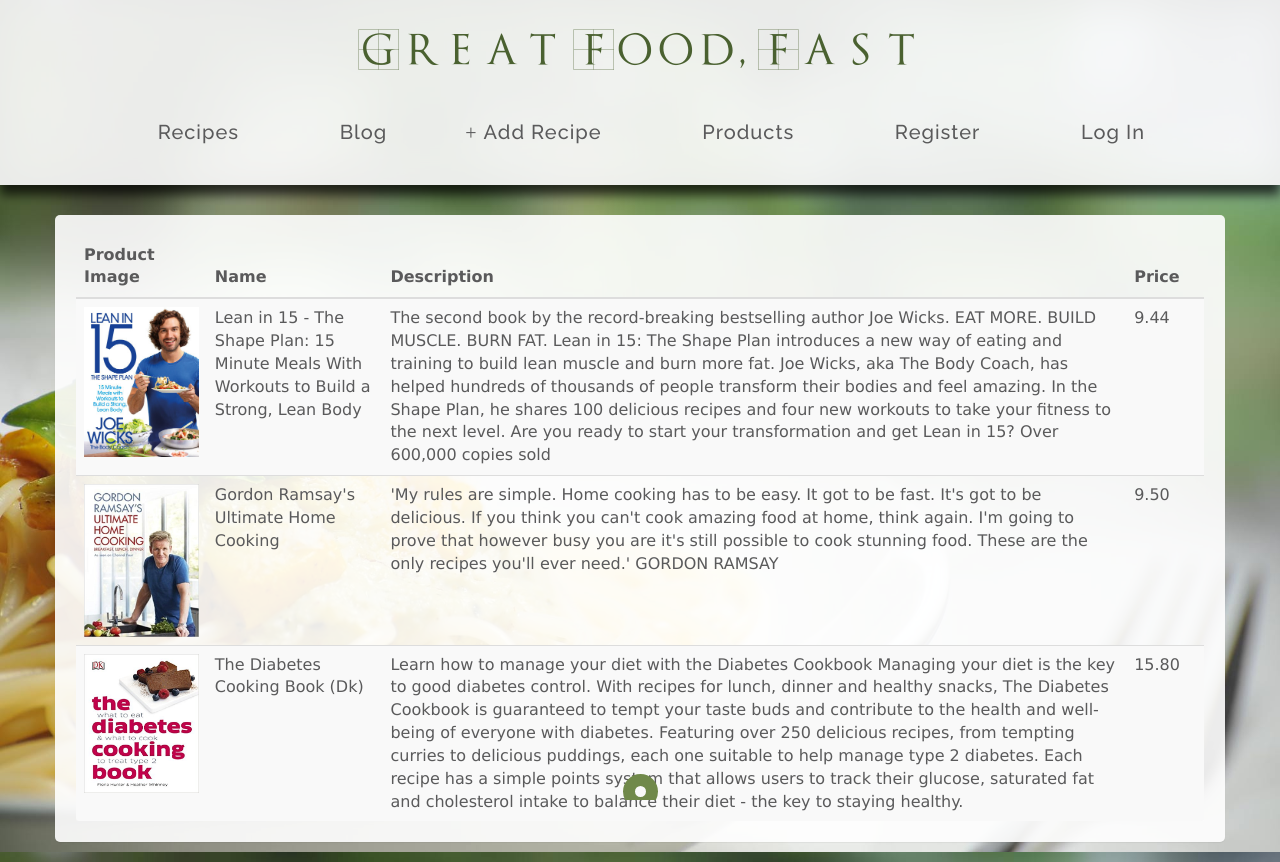
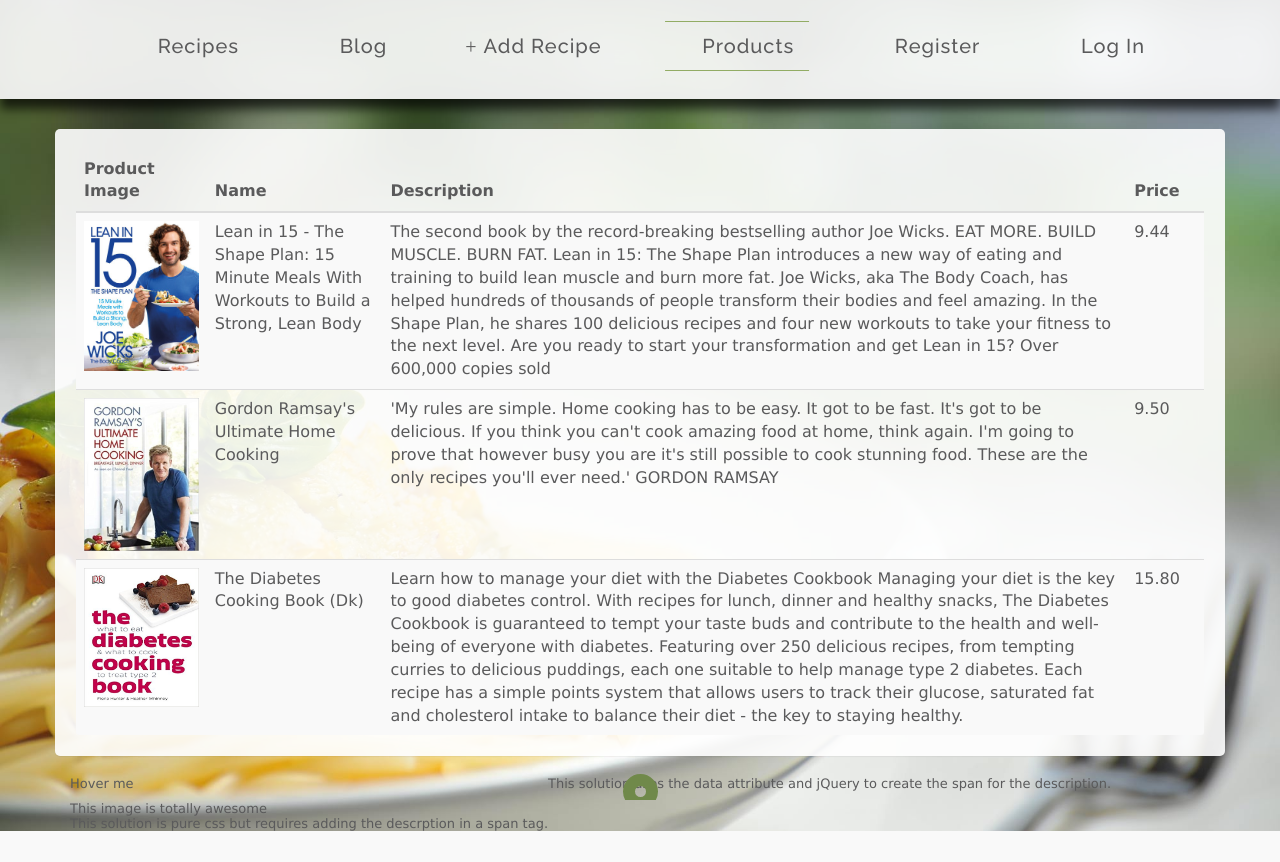
Before and after one commit to dbezinski/new_recipe_app, a Django app: page /products/ in a window 1280 px wide. After the commit the page ends 831 px from the top, so only its background shows below. Run offline with Django 3.2, Linux system fonts and the light colour scheme; data comes from the database, SQL or seed files in the repository; some libraries are stand-ins or nearby versions; some web fonts are replaced.

Commit message:
Add CSS style

```diff
--- a/recipe_app/templates/recipe_app/base.html
+++ b/recipe_app/templates/recipe_app/base.html
@@ -14,6 +14,7 @@
         <link rel="stylesheet" type="text/css" href="{% static 'recipe/footer.css' %}" />
         <link rel="stylesheet" type="text/css" href="{% static 'recipe/style.css' %}" />
         <link rel="stylesheet" type="text/css" href="{% static 'recipe/hover.css' %}" />
+        <link rel="stylesheet" type="text/css" href="{% static 'recipe/header.css' %}" />
 
         <script src="https://cdnjs.cloudflare.com/ajax/libs/jquery/3.2.1/jquery.min.js"></script>
         <script src="https://cdnjs.cloudflare.com/ajax/libs/twitter-bootstrap/3.3.7/js/bootstrap.min.js"></script>
@@ -33,7 +34,7 @@
         </div>
 
         <div class="collapse navbar-collapse" id="topNavBar">
-            <h1>Great Food, Fast</h1>
+
             <ul class="nav navbar-nav snip1217">
             {% with url_name=request.resolver_match.url_name %}
                 <li class="{% if url_name == 'index' %}current{% endif %}">
@@ -51,8 +52,10 @@
                         <span class="glyphicon glyphicon-plus" aria-hidden="true"></span>&nbsp;Add Recipe
                     </a>
                 </li>
-                <li><a href="{% url 'products' %}">
-                    <span class="glyphicon glyphicon-shopping-cart" aria-hidden="true"></span> Products</a></li>
+                <li class="{% if url_name == 'products' %}current{% endif %}">
+                    <a href="{% url 'products' %}">
+                        <span class="glyphicon glyphicon-shopping-cart" aria-hidden="true"></span> Products
+                    </a></li>
 
                 {% if user.is_authenticated %}
                     <li class="{% if url_name == 'profile' %}current{% endif %}">
@@ -101,6 +104,7 @@
         </div>
     </div>
 </div>
-<script type="text/javascript" src="{% static 'js/login.js' %}"></script>
+<script type="text/javascript" src="https://js.stripe.com/v3/"></script>
+<script type="text/javascript" src="{% static 'js/header.js' %}"></script>
 </body>
 </html>
--- a/recipe_app/templates/recipe_app/products/products.html
+++ b/recipe_app/templates/recipe_app/products/products.html
@@ -38,4 +38,23 @@
             </tbody>
         </table>
     </div>
+
+
+<div class="pull-left">
+  <div class="hover-box">
+    <p>Hover me</p>
+    <span>This image is totally awesome</span>
+  </div>
+
+  <span class="description">This solution is pure css but requires adding the descrption in a span tag.</span>
+
+</div>
+
+<div class="pull-left">
+  <div class="hover-box js-hover-box" data-info="This image also very rad">
+  </div>
+
+  <span class="description">This solution uses the data attribute and jQuery to create the span for the description.</span>
+
+</div>
 {% endblock %}
```
Also changed, not shown: recipe_app/templates/recipe_app/index.html (+9 -2 lines), recipe_app/templates/recipe_app/login.html (+1 -11 lines), recipe_app/templates/recipe_app/register.html (+3 -14 lines).
